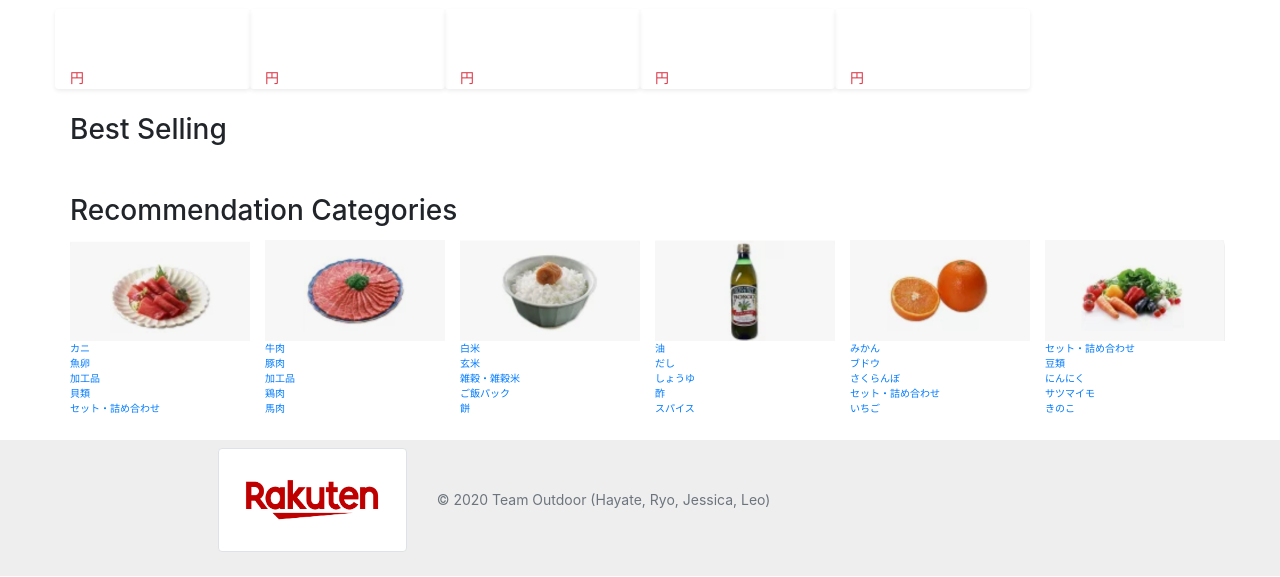
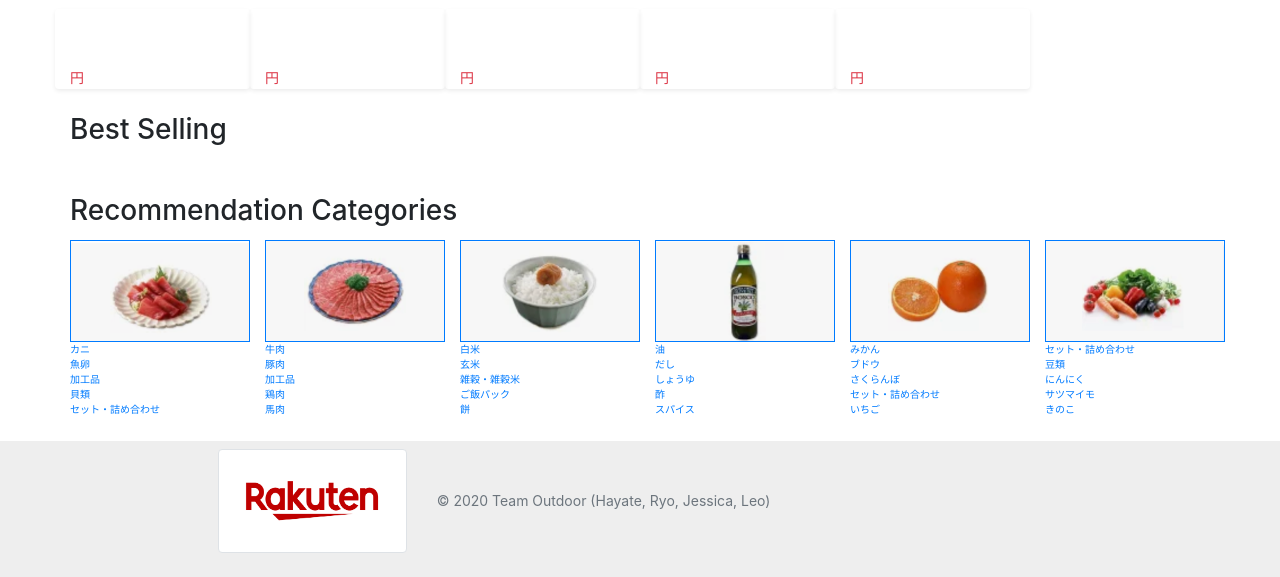
Before and after one commit to hayate242/rakuten_online_tech_training_outdoor, a Flask app: template templates/recipe.html in a window 1280 px wide. Shown: the part 543-1120 px from the top of the page. Run offline with Flask 2, Linux system fonts and the light colour scheme; the template is opened without the code that fills it, so the values that code supplies are empty; some libraries are stand-ins or nearby versions.

Commit message:
[add] boarder to the picture

```diff
--- a/templates/recipe.html
+++ b/templates/recipe.html
@@ -50,7 +50,7 @@
     </div>
     <div class="row mt-1">
         <div class="col-2 pr-0">
-            <figure class="mb-0">
+            <figure class="mb-0 border border-primary">
                 <img src="{{ url_for('static', filename='images/cat2_1.png') }}" alt=""
                     class="img-fluid mx-auto d-block" width="200px">
             </figure>
@@ -87,7 +87,7 @@
             </div>
         </div>
         <div class="col-2 pr-0">
-            <figure class="mb-0">
+            <figure class="mb-0 border border-primary">
                 <img src="{{ url_for('static', filename='images/cat2_2.png') }}" alt=""
                     class="img-fluid mx-auto d-block" width="200px">
             </figure>
@@ -124,7 +124,7 @@
             </div>
         </div>
         <div class="col-2 pr-0">
-            <figure class="mb-0">
+            <figure class="mb-0 border border-primary">
                 <img src="{{ url_for('static', filename='images/cat2_3.png') }}" alt=""
                     class="img-fluid mx-auto d-block" width="200px">
             </figure>
@@ -161,7 +161,7 @@
             </div>
         </div>
         <div class="col-2 pr-0">
-            <figure class="mb-0">
+            <figure class="mb-0 border border-primary">
                 <img src="{{ url_for('static', filename='images/cat2_4.png') }}" alt=""
                     class="img-fluid mx-auto d-block" width="200px">
             </figure>
@@ -198,7 +198,7 @@
             </div>
         </div>
         <div class="col-2 pr-0">
-            <figure class="mb-0">
+            <figure class="mb-0 border border-primary">
                 <img src="{{ url_for('static', filename='images/cat2_5.png') }}" alt=""
                     class="img-fluid mx-auto d-block" width="200px">
             </figure>
@@ -235,7 +235,7 @@
             </div>
         </div>
         <div class="col-2 pr-0">
-            <figure class="mb-0">
+            <figure class="mb-0 border border-primary">
                 <img src="{{ url_for('static', filename='images/cat2_6.png') }}" alt=""
                     class="img-fluid mx-auto d-block" width="200px">
             </figure>
```
